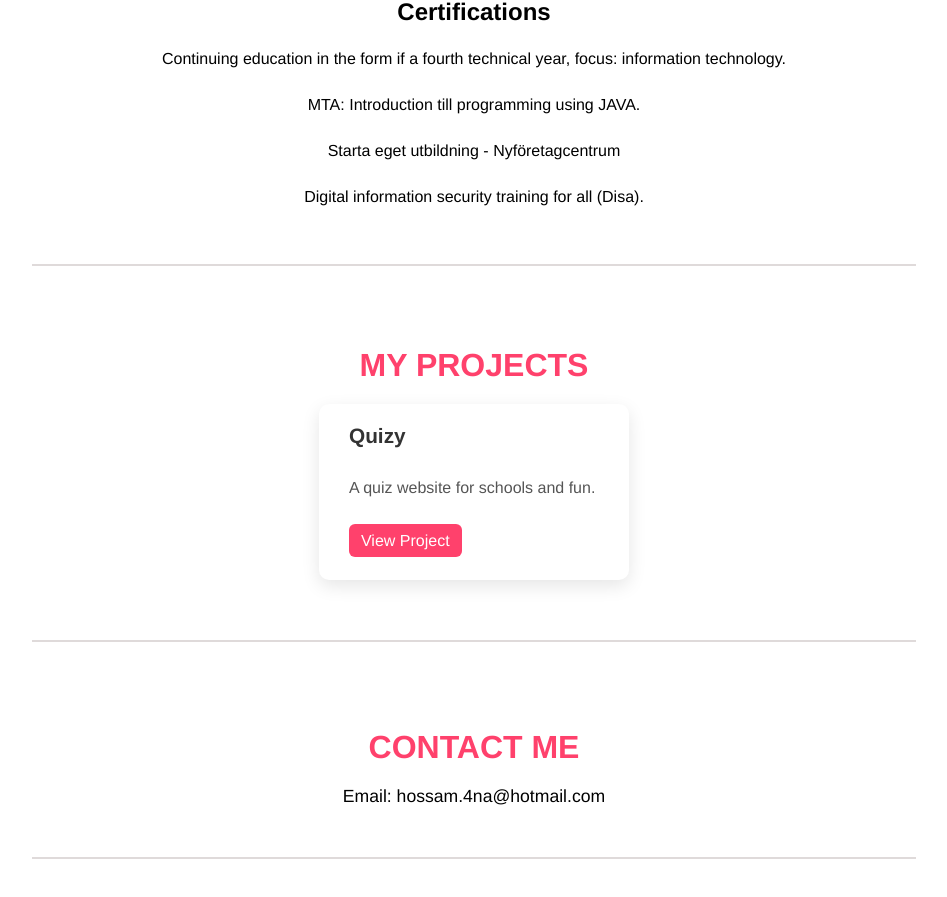
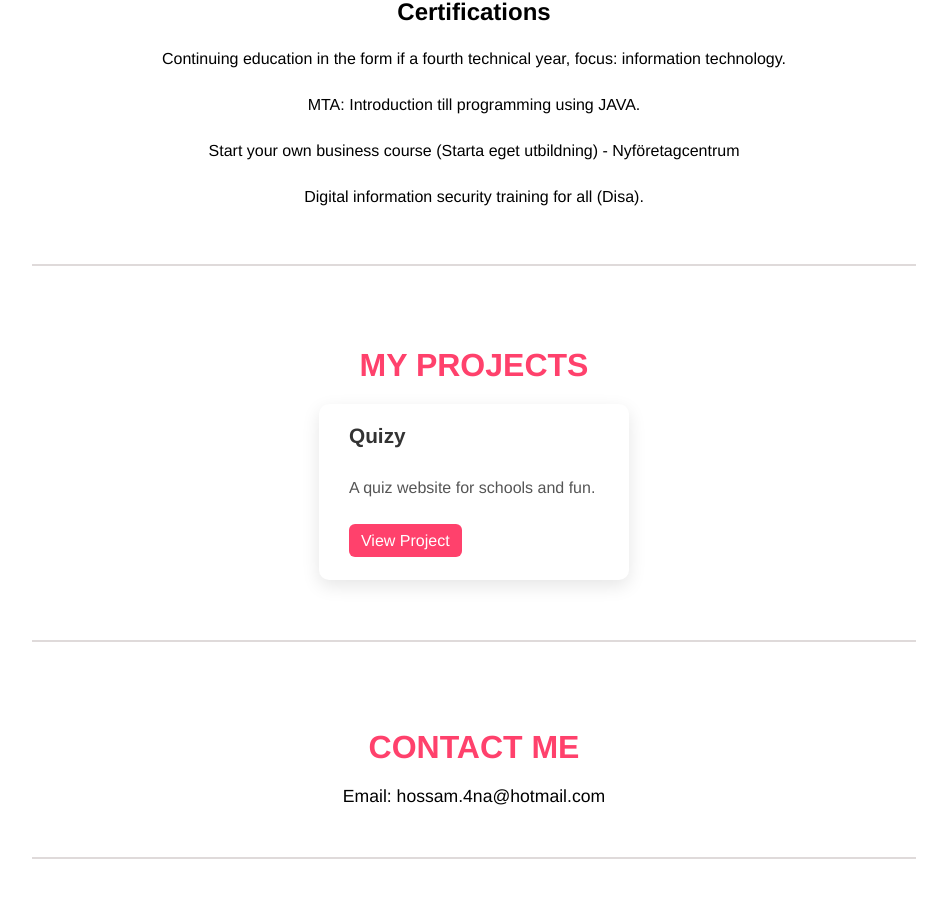
Before and after one commit to hossam4alalian/MyPortfolio, a Vue app: page / in a window 1280 px wide. Shown: the part 1210-2107 px from the top of the page, without its empty margins (166-1113 px from the left). Built offline with nearby package versions, Linux system fonts and the light colour scheme.

Commit message:
added info to skills

```diff
--- a/src/components/SkillsComponent.vue
+++ b/src/components/SkillsComponent.vue
@@ -51,7 +51,7 @@
           certifications: [
             "Continuing education in the form if a fourth technical year, focus: information technology.",
             "MTA: Introduction till programming using JAVA.",
-            "Starta eget utbildning - Nyföretagcentrum",
+            "Start your own business course (Starta eget utbildning) - Nyföretagcentrum",
             "Digital information security training for all (Disa)."
           ]
         }
```
